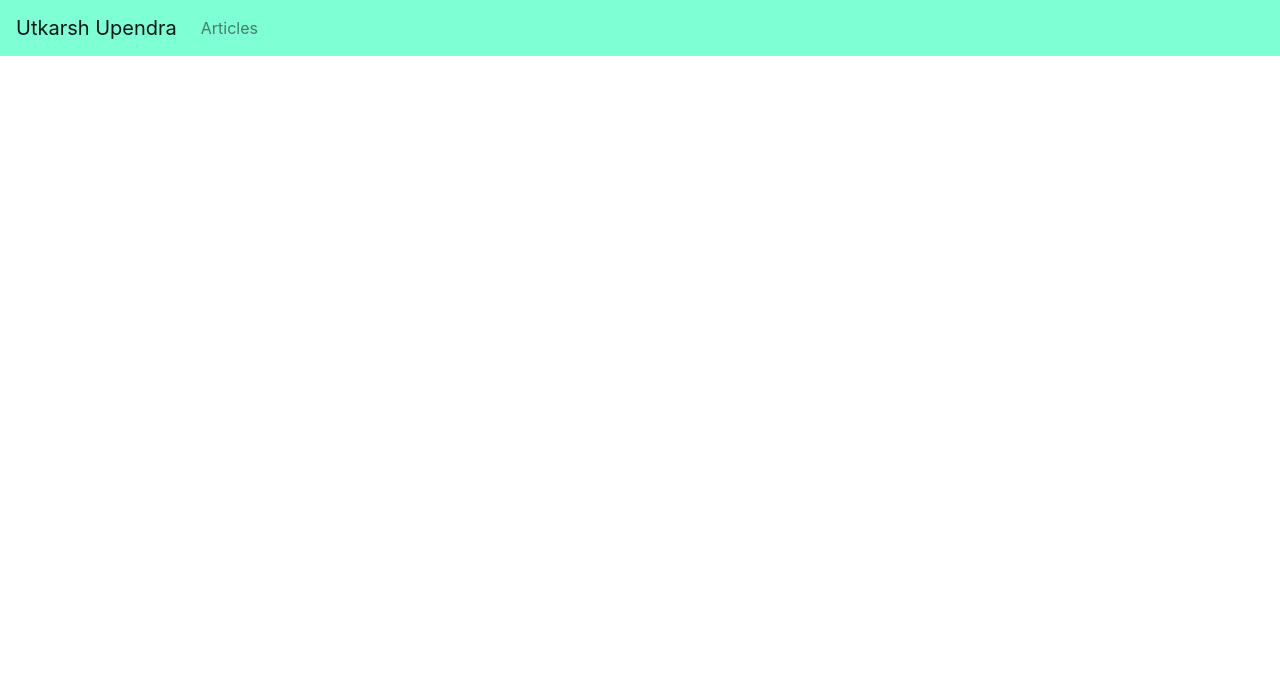
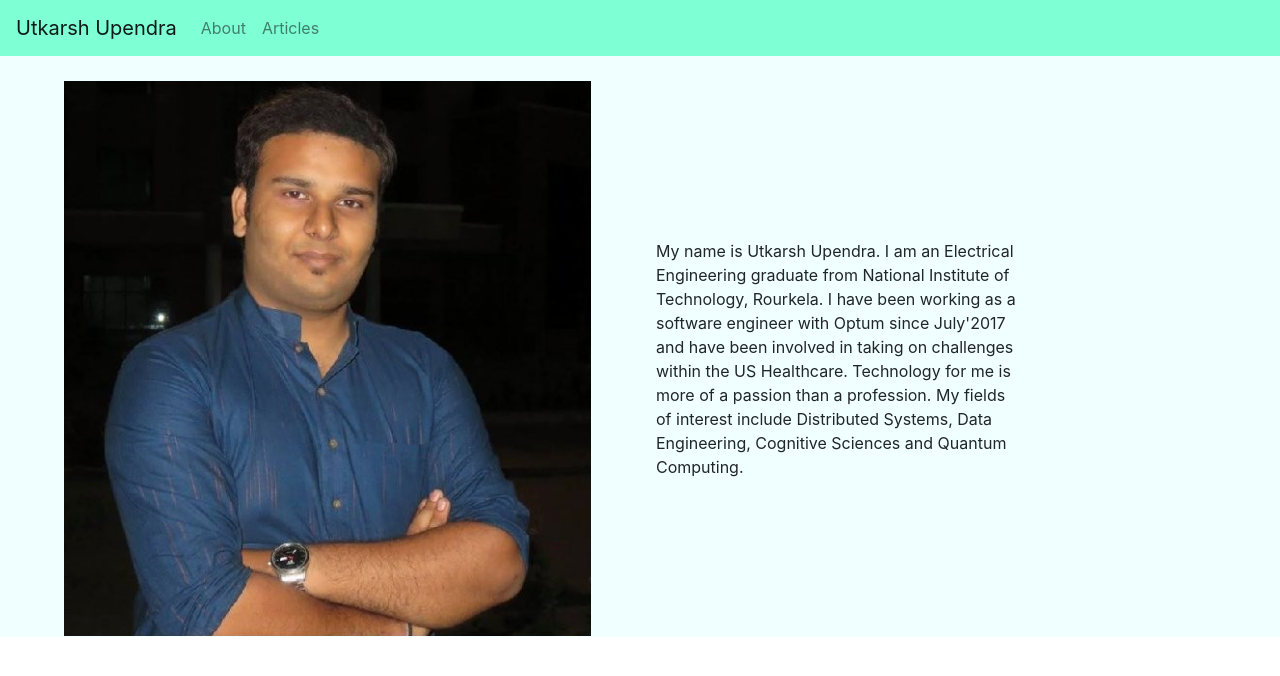
Before and after one commit to utkarshupendra/me, a React (Create React App) app: page /#/about in a window 1280 px wide. Shown: the top 676 px of the page. Built offline with nearby package versions, Linux system fonts and the light colour scheme.

Commit message:
Adding about information

```diff
--- /dev/null
+++ b/src/components/about.js
@@ -0,0 +1,15 @@
+import React from 'react';
+import UU from '../uu.png';
+
+export default function About(props) {
+    return(
+        <div className="articles">
+      <table>
+        <tr>
+        <td className='pp'><img className='profile-picture' src= {UU} alt='profile-picture' /></td>
+        <td className='about'>My name is Utkarsh Upendra. I am an Electrical Engineering graduate from National Institute of Technology, Rourkela. I have been working as a software engineer with Optum since July'2017 and have been involved in taking on challenges within the US Healthcare. Technology for me is more of a passion than a profession. My fields of interest include Distributed Systems, Data Engineering, Cognitive Sciences and Quantum Computing.</td>
+        </tr>
+      </table>
+      </div>
+    )
+}
--- a/src/components/articles.js
+++ b/src/components/articles.js
@@ -5,7 +5,7 @@ import { Col, Container, Row } from 'react-bootstrap';
 export default function Home(props) {
     return(<div>
       <Container className="articles">
-      <p>I am passionate about science and technology and hence find a lot of interest in reading and writing about the same. Here are a few articles.</p>
+      <p>Since I am passionate about science and technology, I find a lot of interest in reading and writing about the same. Here are a few articles.</p>
         <Row>
           <Col><ArticleCard id='2' title ='Hash Trees' text='Article on Hash Trees, conceptualized by Ralph Merkle in 1979, but very relevant in current space when every software system is moving to a decentralized and distributed architecture' link='https://www.linkedin.com/pulse/hash-trees-merkle-utkarsh-upendra/'/></Col>
           <Col><ArticleCard id='3' title ='KTables and KStreams' text='Kafka Streams are a great way of building stream processing applications. Built on top of Kafka Producer and Consumer libraries, the Kafka Streams library leverages all the capabilities natively offered by Kafka like horizontal scalability, parallel data processing, fault-tolerance and much more.' link='https://www.linkedin.com/pulse/data-management-internals-kstreams-ktables-utkarsh-upendra/'/></Col>
--- a/src/components/header.js
+++ b/src/components/header.js
@@ -2,7 +2,8 @@ import React from 'react';
 import Nav from 'react-bootstrap/Nav';
 import Navbar from 'react-bootstrap/Navbar';
 import Articles from './articles';
-import Default from './default'
+import About from './about';
+import Default from './default';
 import { HashRouter, Route, Link, Switch } from "react-router-dom";
 
 
@@ -16,7 +17,8 @@ export default function Header() {
   <Navbar.Toggle aria-controls="basic-navbar-nav" />
   <Navbar.Collapse id="basic-navbar-nav">
     <Nav className="mr-auto">
-      <Nav.Link as={Link} to="/articles" >Articles</Nav.Link>
+        <Nav.Link as={Link} to="/about" >About</Nav.Link>
+        <Nav.Link as={Link} to="/articles" >Articles</Nav.Link>
     </Nav>
   </Navbar.Collapse>
   </Navbar>
@@ -24,6 +26,9 @@ export default function Header() {
       <Switch>
         <Route exact path="/">
             <Default />
+          </Route>
+          <Route path="/about">
+            <About />
           </Route>
           <Route path="/articles">
             <Articles />
--- a/src/index.css
+++ b/src/index.css
@@ -24,3 +24,18 @@ code {
 .articles {
   padding-top: 5rem;
 }
+
+.profile-picture {
+  height: 30%;
+}
+
+.pp {
+  padding-left: 5%;
+}
+
+.about {
+  align-content: space-around;
+  padding-left: 10%;
+  padding-right: 20%;
+  word-wrap: break-word;
+}
```
Also changed, not shown: src/uu.png (added), 1 other file (tests, documents, lock files or other folders).
